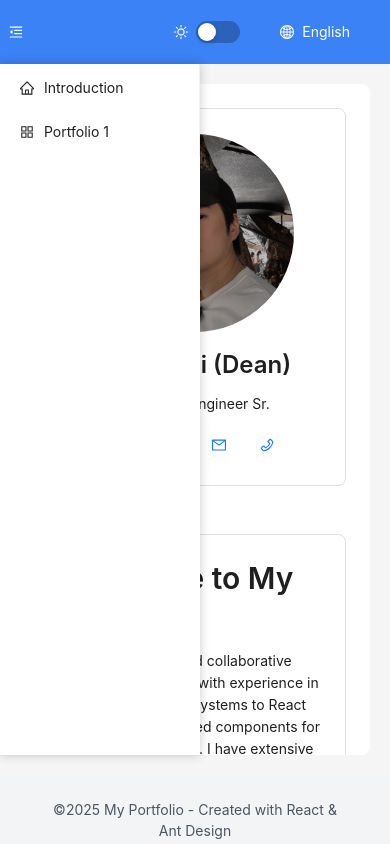
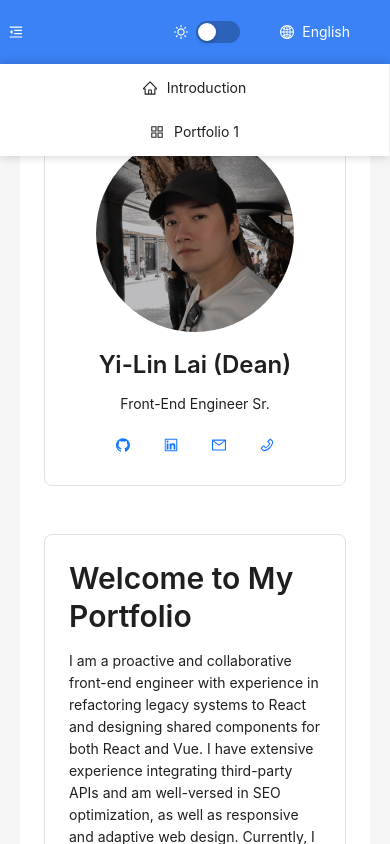
Before and after one commit to ts03085781/my-vite-react-app, a React (Vite) app: page / in a window 390 px wide. Both pictures are taken after a click on the button 16 px from the left and 32 px from the top of the page. Shown: the top 844 px of the page. Built offline with nearby package versions, Linux system fonts and the light colour scheme.

Commit message:
style: modify the sider style with mobile and web

```diff
--- a/src/layout/MainLayout.tsx
+++ b/src/layout/MainLayout.tsx
@@ -99,20 +99,19 @@ const MainLayout = () => {
           trigger={null}
           collapsible
           collapsed={collapsed}
-          className="!h-[calc(100vh-153px)] bg-white text-gray-800 dark:bg-gray-900 dark:text-white"
+          className=" bg-white text-gray-800 dark:bg-gray-900 dark:text-white !fixed top-[64px] !h-fit !max-w-fit !w-fit md:!relative md:top-auto md:!h-auto"
         >
           <Menu
             theme={theme === 'dark' ? 'dark' : 'light'}
-            // mode="inline"
             selectedKeys={[location.pathname]}
-            className="bg-white text-gray-800 dark:bg-gray-900 dark:text-white"
+            className="bg-white text-gray-800 dark:bg-gray-900 dark:text-white w-[100vw] text-center md:w-auto md:text-left"
             items={sidebarItems}
             onClick={() =>
               setCollapsed(deviceType === DeviceType.Mobile ? true : collapsed)
             }
           />
         </Sider>
-        <Content className="h-[calc(100vh-173px)] overflow-y-auto m-5 p-6 rounded-lg min-h-[280px] bg-white dark:bg-gray-700">
+        <Content className="overflow-y-auto m-5 p-6 rounded-lg min-h-[280px] bg-white dark:bg-gray-700">
           <Outlet />
         </Content>
       </Layout>
```
